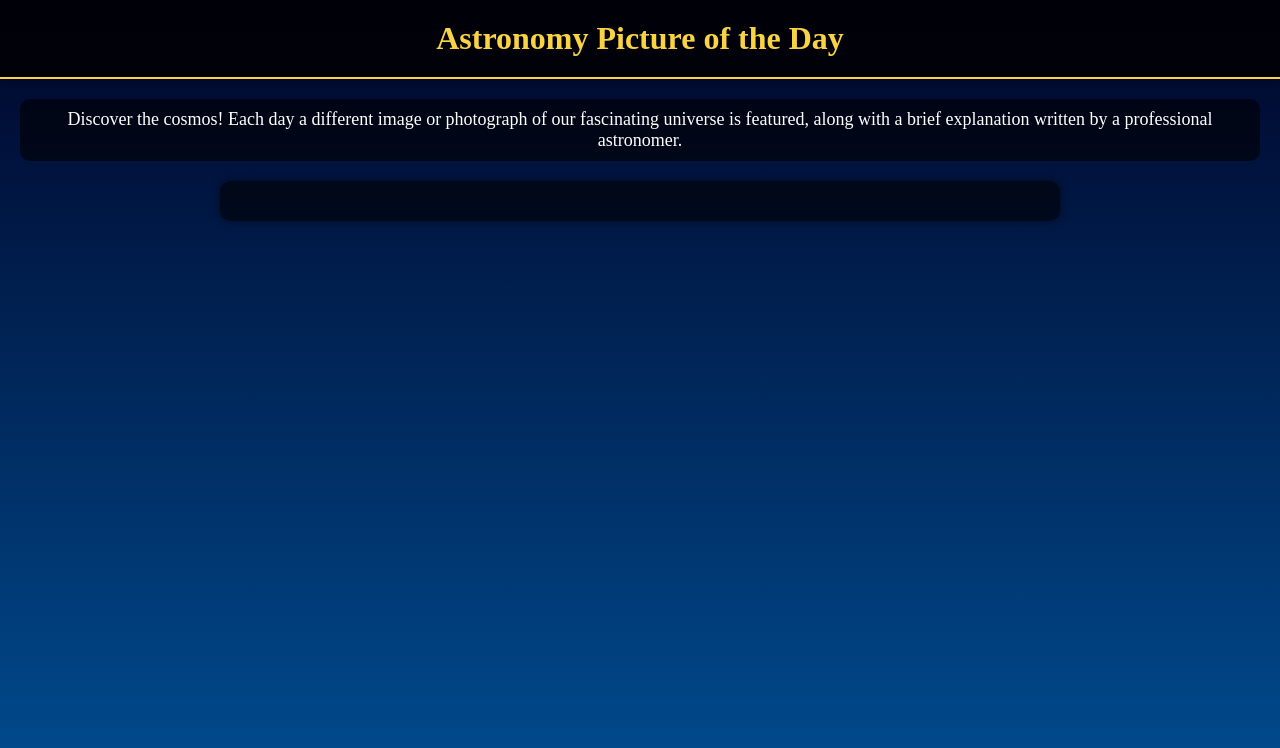
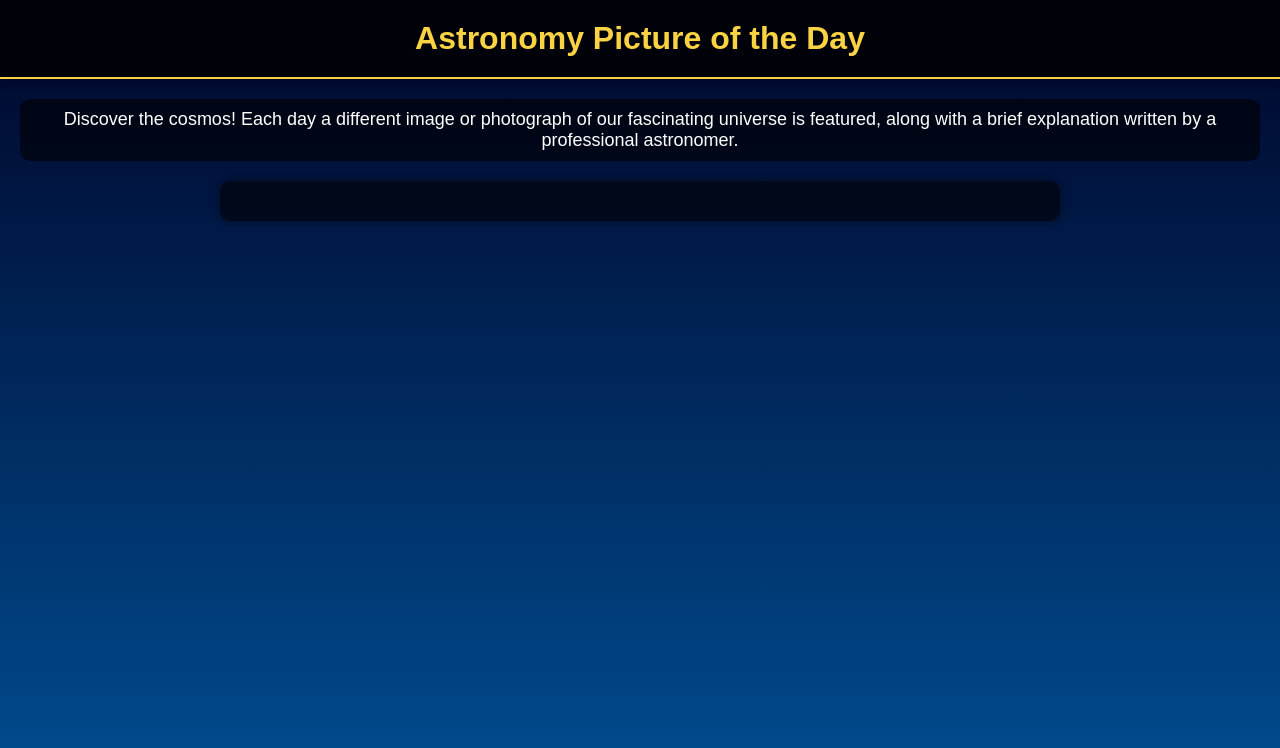
Before and after one commit to 4njiu/Rest-Api, a website: page public/index.html in a window 1280 px wide. Drawn offline with Linux system fonts and the light colour scheme; no server answers.

Commit message:
Update style.css

```diff
--- a/public/assets/css/style.css
+++ b/public/assets/css/style.css
@@ -1,4 +1,5 @@
 body {
+    font-family: 'Arial', sans-serif;
     margin: 0;
     padding: 0;
     background: linear-gradient(to bottom, #000428, #004e92); /* Galaxy gradient background */
```
